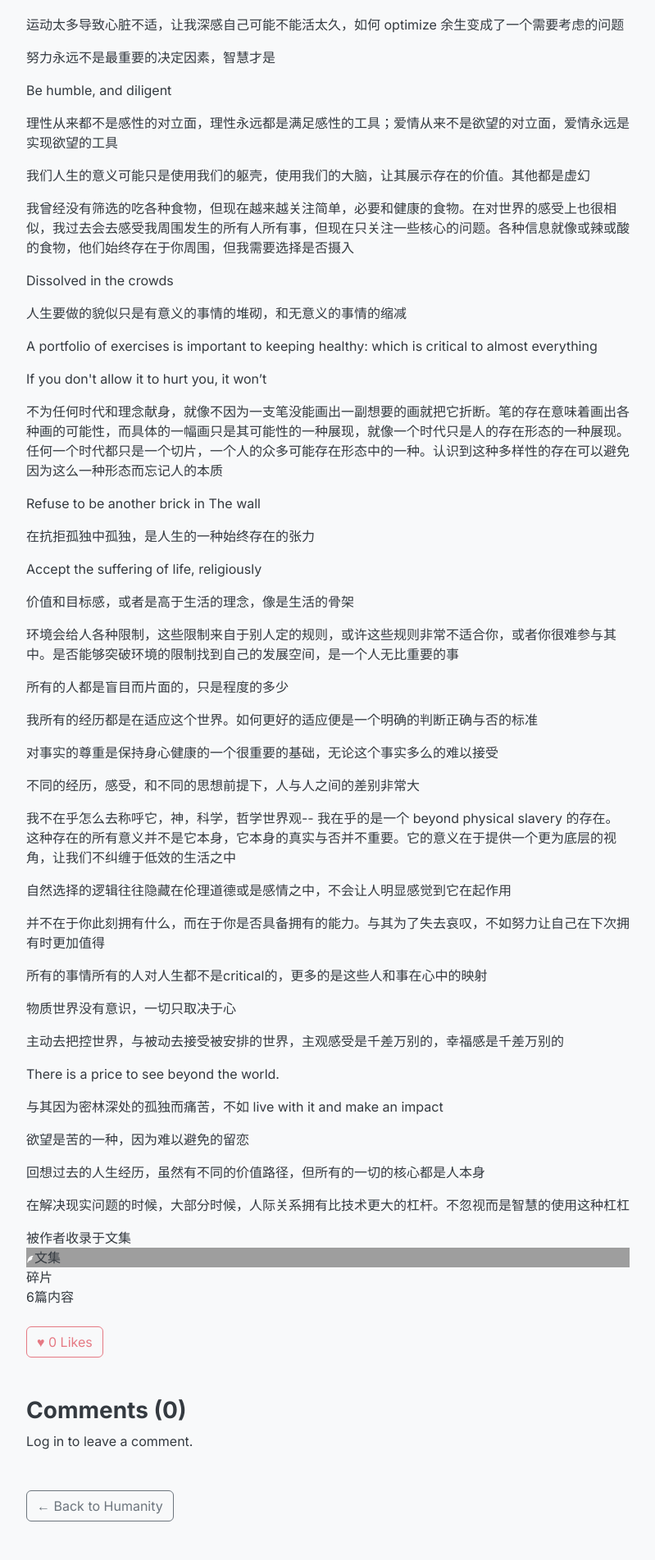
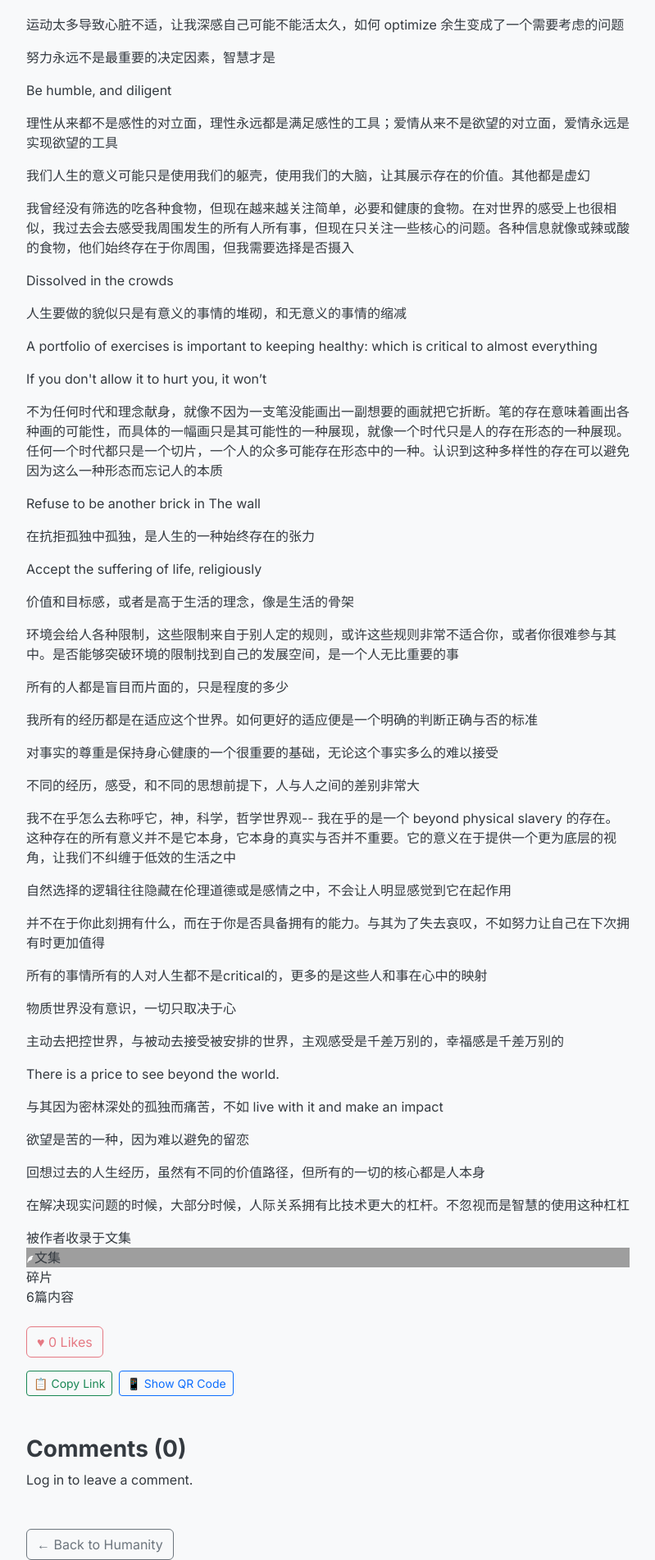
Before and after one commit to kovzhu/mySite, a Flask app: page /posts/5 in a window 1280 px wide. Shown: the part 1498-3401 px from the top of the page at 82% size, without its empty margins (240-1039 px from the left). Before the commit the page ends 3354 px from the top, so only its background shows below. Run offline with Flask 3, Linux system fonts and the light colour scheme; some libraries are stand-ins or nearby versions; grey boxes are pictures that could not be loaded.

Commit message:
feat: adjust photo gallery grid layout and add post sharing features to blog posts.

```diff
--- a/mySite/templates/blogs/post.html
+++ b/mySite/templates/blogs/post.html
@@ -72,6 +72,26 @@
                 </form>
             </div>
 
+            <!-- Share Section -->
+            <div class="mt-3 mb-4">
+                <div class="d-flex gap-2 flex-wrap">
+                    <button onclick="copyLink()" class="btn btn-outline-success btn-sm">
+                        📋 Copy Link
+                    </button>
+                    <button onclick="showQR()" class="btn btn-outline-primary btn-sm">
+                        📱 Show QR Code
+                    </button>
+                    <button onclick="nativeShare()" class="btn btn-outline-info btn-sm" id="shareBtn"
+                        style="display:none;">
+                        🔗 Share
+                    </button>
+                </div>
+                <div id="qrContainer" class="mt-3" style="display:none;">
+                    <p class="text-muted small">Scan with WeChat:</p>
+                    <img id="qrCode" src="" alt="QR Code" style="max-width: 200px;">
+                </div>
+            </div>
+
             <!-- Comments Section -->
             <div class="mt-5">
                 <h3>Comments ({{ post.comments|length }})</h3>
@@ -138,3 +158,57 @@
 </div>
 {% endif %}
 {% endblock %}
+
+{% block scripts %}
+<script>
+    const pageUrl = window.location.href;
+    const pageTitle = "{{ post.title }}";
+
+    // Copy link to clipboard
+    function copyLink() {
+        navigator.clipboard.writeText(pageUrl).then(() => {
+            alert('Link copied! You can now paste it in WeChat.');
+        }).catch(() => {
+            // Fallback for older browsers
+            const input = document.createElement('input');
+            input.value = pageUrl;
+            document.body.appendChild(input);
+            input.select();
+            document.execCommand('copy');
+            document.body.removeChild(input);
+            alert('Link copied! You can now paste it in WeChat.');
+        });
+    }
+
+    // Show QR code
+    function showQR() {
+        const qrContainer = document.getElementById('qrContainer');
+        const qrCode = document.getElementById('qrCode');
+
+        if (qrContainer.style.display === 'none') {
+            // Generate QR code using free API
+            qrCode.src = `https://api.qrserver.com/v1/create-qr-code/?size=200x200&data=${encodeURIComponent(pageUrl)}`;
+            qrContainer.style.display = 'block';
+        } else {
+            qrContainer.style.display = 'none';
+        }
+    }
+
+    // Native share (for mobile devices)
+    function nativeShare() {
+        if (navigator.share) {
+            navigator.share({
+                title: pageTitle,
+                url: pageUrl
+            }).catch((error) => {
+                console.log('Share cancelled');
+            });
+        }
+    }
+
+    // Show native share button if supported
+    if (navigator.share) {
+        document.getElementById('shareBtn').style.display = 'inline-block';
+    }
+</script>
+{% endblock %}
--- a/mySite/templates/gallery/photo_gallery.html
+++ b/mySite/templates/gallery/photo_gallery.html
@@ -158,8 +158,7 @@
     /* --- The Grid --- */
     .photo-grid {
         display: grid;
-        grid-template-columns: repeat(auto-fill, minmax(250px, 1fr));
-        grid-auto-rows: 250px;
+        grid-template-columns: repeat(auto-fill, minmax(300px, 1fr));
         gap: var(--gap-size);
     }
 
@@ -171,6 +170,7 @@
         /* Sharper edges for clean look */
         cursor: pointer;
         background-color: var(--subtle-gray);
+        aspect-ratio: 16 / 9;
     }
 
     .photo-card img {
@@ -418,7 +418,6 @@
     @media (max-width: 600px) {
         .photo-grid {
             grid-template-columns: 1fr;
-            grid-auto-rows: 300px;
             gap: 10px;
         }
 
```
